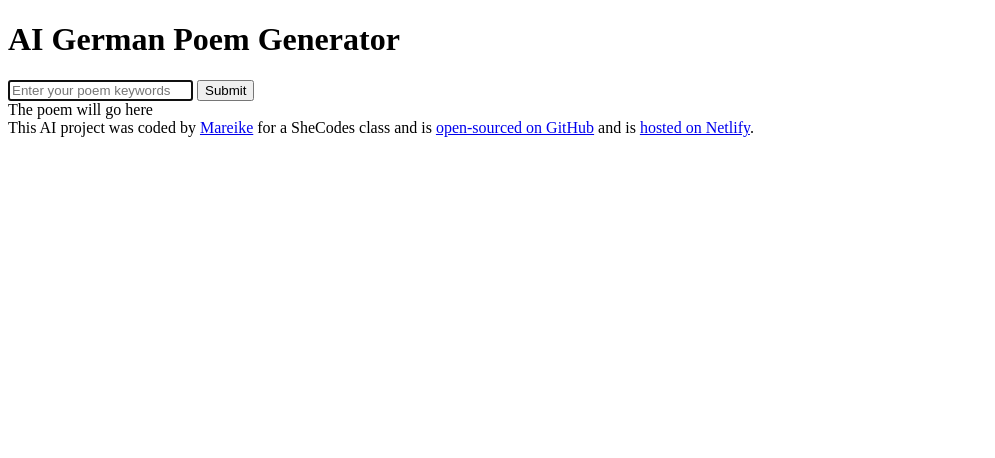
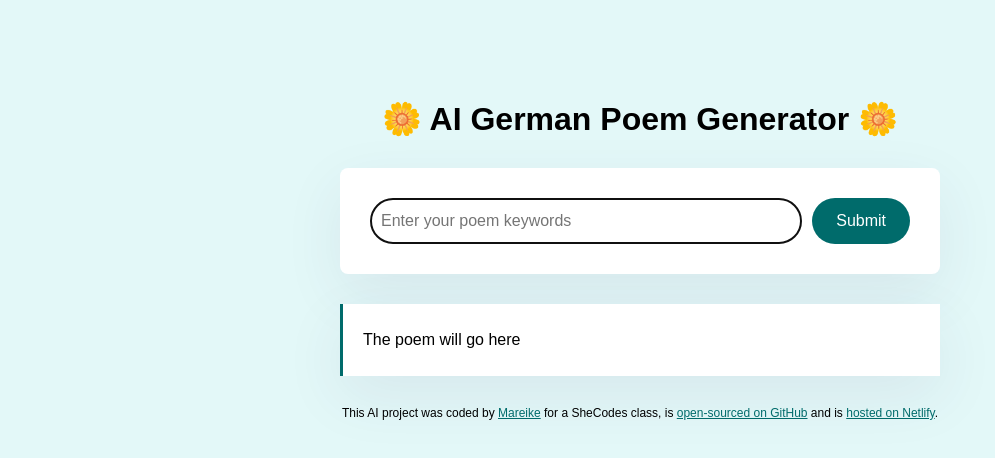
Before and after one commit to maboelion/german-poem-generator, a plain HTML site: page index.html in a window 1280 px wide. Shown: the whole page, without its empty margins (0-995 px from the left). Drawn offline with Linux system fonts and the light colour scheme.

Commit message:
added styling to the project

```diff
--- a/index.html
+++ b/index.html
@@ -7,8 +7,9 @@
 		<title>AI German Poem Creator</title>
 	</head>
 	<body>
+		<div class="container">
 			<header>
-			<h1>AI German Poem Generator</h1>
+				<h1>🌼 AI German Poem Generator 🌼</h1>
 			</header>
 			<main>
 				<form action="">
@@ -18,15 +19,16 @@
 						autofocus
 						required
 						autocomplete="off"
+						class="instructions"
 					/>
-				<input type="submit" />
+					<input type="submit" class="submit-button" />
 				</form>
-			<div>The poem will go here</div>
+				<div class="poem">The poem will go here</div>
 			</main>
 			<footer>
 				This AI project was coded by
 				<a href="https://github.com/maboelion" target="_blank">Mareike</a> for a
-			SheCodes class and is
+				SheCodes class, is
 				<a
 					href="https://github.com/maboelion/german-poem-generator"
 					target="_blank"
@@ -37,6 +39,7 @@
 					>hosted on Netlify</a
 				>.
 			</footer>
+		</div>
 		<script src="src/index.js"></script>
 	</body>
 </html>
--- a/src/style.css
+++ b/src/style.css
@@ -0,0 +1,64 @@
+body {
+	background-color: rgb(227, 248, 248);
+	font-family: Arial, Helvetica, sans-serif;
+}
+
+.container {
+	margin: 100px auto;
+	max-width: 600px;
+}
+
+header {
+	margin-bottom: 30px;
+}
+
+h1 {
+	text-align: center;
+	font-weight: 700;
+}
+
+form {
+	padding: 30px;
+	background-color: white;
+	border-radius: 8px;
+	display: flex;
+	box-shadow: 0px 20px 60px rgba(65, 50, 100, 0.08);
+	margin-bottom: 30px;
+}
+
+.instructions {
+	padding: 10px;
+	width: 80%;
+	border-radius: 25px;
+	border: 1px solid rgb(179, 175, 175);
+	font-size: 16px;
+}
+
+.submit-button {
+	margin-left: 10px;
+	background-color: rgb(0, 107, 107);
+	color: white;
+	border: none;
+	border-radius: 25px;
+	padding: 14px 24px;
+	font-size: 16px;
+}
+
+.poem {
+	font-size: 16px;
+	background-color: white;
+	padding: 20px;
+	line-height: 2;
+	border-left: 3px solid rgb(0, 107, 107);
+	box-shadow: 0px 20px 60px rgba(65, 50, 100, 0.08);
+}
+
+footer {
+	text-align: center;
+	font-size: 12px;
+	margin-top: 30px;
+}
+
+a {
+	color: rgb(0, 107, 107);
+}
```
Lines whose indentation alone changed are shown as unchanged.
